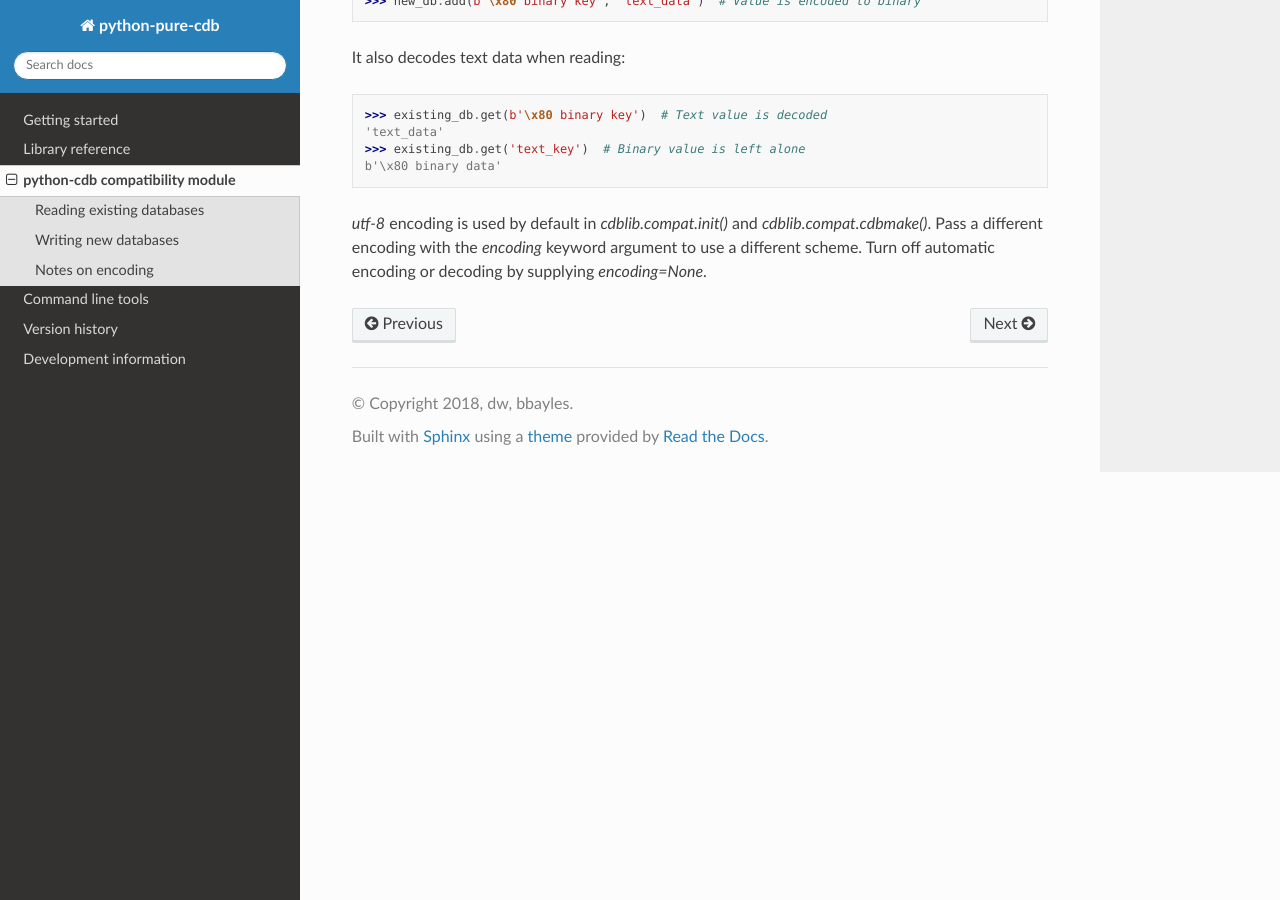
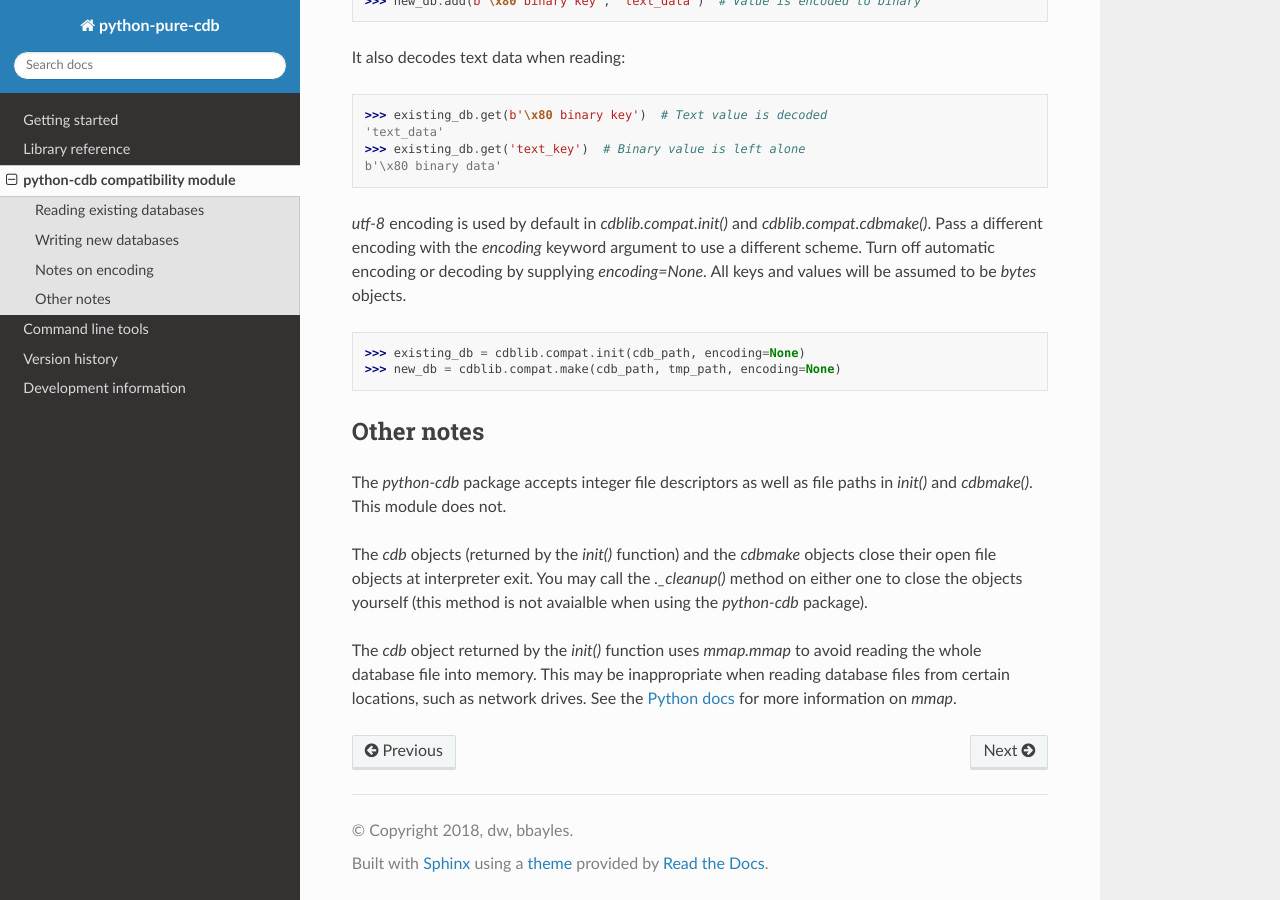
Before and after one commit to bbayles/python-pure-cdb, a Sphinx documentation site: the page built from docs/compat.rst, in a window 1280 px wide and 900 px high, scrolled down 2569 px. Built offline with Sphinx 7.4.7 and the Read the Docs theme 2.0.0, drawn with Linux system fonts in a browser that asks for light colours.

Commit message:
Test with both modules

```diff
--- a/docs/compat.rst
+++ b/docs/compat.rst
@@ -130,3 +130,26 @@ It also decodes text data when reading:
 `utf-8` encoding is used by default in `cdblib.compat.init()` and `cdblib.compat.cdbmake()`.
 Pass a different encoding with the `encoding` keyword argument to use a different scheme.
 Turn off automatic encoding or decoding by supplying `encoding=None`.
+All keys and values will be assumed to be `bytes` objects.
+
+    >>> existing_db = cdblib.compat.init(cdb_path, encoding=None)
+    >>> new_db = cdblib.compat.make(cdb_path, tmp_path, encoding=None)
+
+
+Other notes
+-----------
+
+The `python-cdb` package accepts integer file descriptors as well as file paths
+in `init()` and `cdbmake()`. This module does not.
+
+The `cdb` objects (returned by the `init()` function) and the `cdbmake` objects
+close their open file objects at interpreter exit.
+You may call the `._cleanup()` method on either one to close the objects
+yourself (this method is not avaialble when using the `python-cdb` package).
+
+The `cdb` object returned by the `init()` function uses `mmap.mmap` to avoid
+reading the whole database file into memory.
+This may be inappropriate when reading database files from certain locations,
+such as network drives.
+See the `Python docs <https://docs.python.org/3/library/mmap.html>`_ for more
+information on `mmap`.
```
Also changed, not shown: 1 other file.
